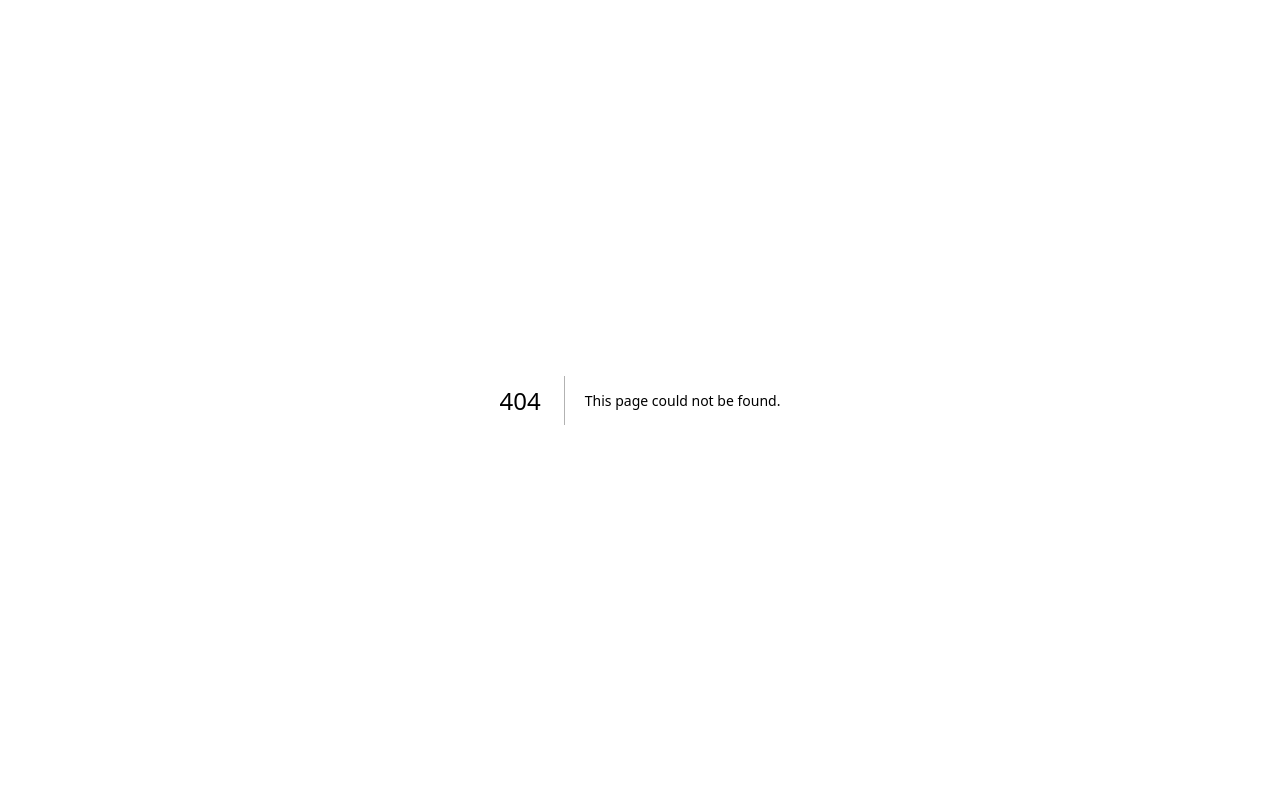
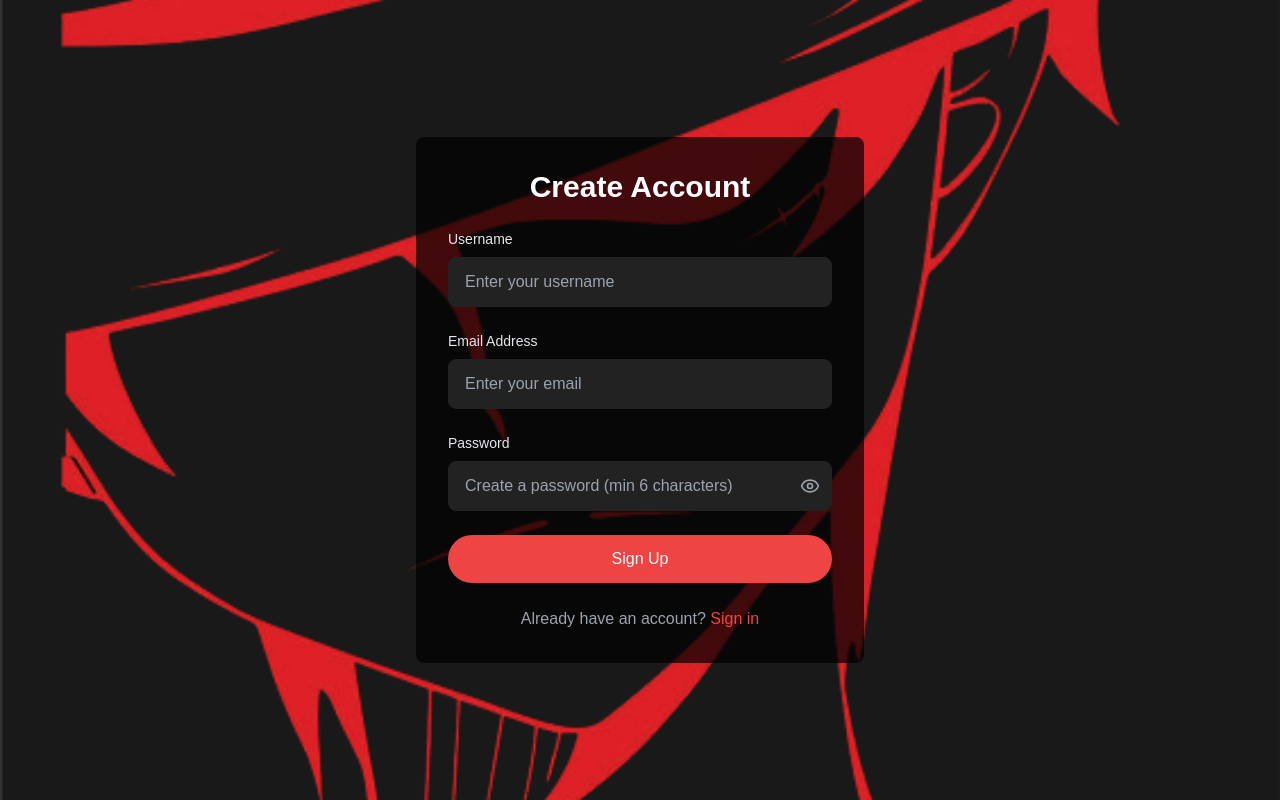
Before and after one commit to AniShop-org/web_app, a Next.js app: page /signup in a window 1280 px wide. Before the commit this address had no page. Built offline with nearby package versions, Linux system fonts and the light colour scheme.

Commit message:
signup page draft

```diff
--- a/app/componenets/productCard.jsx
+++ b/app/componenets/productCard.jsx
@@ -27,7 +27,7 @@ const ProductCard = ({ product }) => {
                 </h3>
 
                 {/* Rating */}
-                <div className="flex items-center gap-1">
+                <div className="flex items-center gap-0.5">
                     {[...Array(5)].map((_, i) => (
                         <span
                             key={i}
--- /dev/null
+++ b/app/signup/page.js
@@ -0,0 +1,218 @@
+"use client"
+
+import Image from 'next/image';
+import Link from 'next/link';
+import { useState } from 'react';
+import { useRouter } from 'next/navigation';
+import { Eye, EyeOff } from 'lucide-react';
+
+const validateEmail = (email) => {
+    const emailRegex = /^[^\s@]+@[^\s@]+\.[^\s@]+$/;
+    return emailRegex.test(email);
+};
+
+const validatePassword = (password) => {
+    return password.length >= 6;
+};
+
+export default function Signup() {
+  const router = useRouter();
+  const [formData, setFormData] = useState({
+    username: '',
+    email: '',
+    password: ''
+    });
+
+  const [validations, setValidations] = useState({
+    username: { isValid: false, isTouched: false },
+    email: { isValid: false, isTouched: false },
+    password: { isValid: false, isTouched: false }
+    });
+    const [showPassword, setShowPassword] = useState(false);
+
+  const [error, setError] = useState('');
+  const [loading, setLoading] = useState(false);
+
+  const handleSubmit = async (e) => {
+    e.preventDefault();
+    setError('');
+
+    setLoading(true);
+    try {
+      const response = await fetch('https://anishop-backend-test.onrender.com/api/v1/user/auth/signup', {
+        method: 'POST',
+        headers: {
+          'Content-Type': 'application/json',
+        },
+        body: JSON.stringify(formData)
+      });
+
+      const data = await response.json();
+
+      if (response.ok) {
+        router.push('/veridy-signup');
+      } else {
+        setError(data.message || 'Signup failed');
+      }
+    } catch (err) {
+      setError('Something went wrong. Please try again.');
+    } finally {
+      setLoading(false);
+    }
+  };
+
+  return (
+    <div className="bg-[#191919] min-h-screen">
+      <div className="relative w-full min-h-screen">
+        <div className="absolute inset-0">
+          <Image
+            src="/auth-banner.png"
+            alt="signup banner"
+            fill
+            className="object-cover brightness-25"
+            priority
+          />
+        </div>
+
+        <div className="relative z-10 flex items-center justify-center min-h-screen px-4">
+          <div className="bg-black/70 p-8 rounded-lg w-full max-w-md">
+            <h2 className="text-3xl font-bold text-white mb-6 text-center">
+              Create Account
+            </h2>
+
+            {error && (
+              <div className="bg-red-500/10 border border-red-500 text-red-500 px-4 py-2 rounded mb-4">
+                {error}
+              </div>
+            )}
+
+            <form onSubmit={handleSubmit} className="space-y-6">
+              <div>
+                <label htmlFor="username" className="block text-sm font-medium text-gray-200 mb-2">
+                  Username
+                </label>
+                <input
+                  type="text"
+                  id="username"
+                  required
+                  className="w-full px-4 py-3 bg-[#222222] border border-[#222222] rounded-lg text-white focus:outline-none focus:border-red-500"
+                  placeholder="Enter your username"
+                  value={formData.username}
+                  onChange={(e) => setFormData({...formData, username: e.target.value})}
+                />
+              </div>
+
+              <div>
+                <label htmlFor="email" className="block text-sm font-medium text-gray-200 mb-2">
+                  Email Address
+                </label>
+                <input
+                    type="email"
+                    id="email"
+                    required
+                    className={`w-full px-4 py-3 bg-[#222222] rounded-lg text-white focus:outline-none
+                        ${validations.email.isTouched
+                        ? validations.email.isValid
+                            ? 'border border-[#0C9409]'
+                            : 'border border-[#ED1010]'
+                        : 'border border-[#222222]'
+                        }`}
+                    placeholder="Enter your email"
+                    value={formData.email}
+                    onChange={(e) => {
+                        const email = e.target.value;
+                        setFormData({...formData, email});
+                        setValidations(prev => ({
+                        ...prev,
+                        email: {
+                            isValid: validateEmail(email),
+                            isTouched: true
+                        }
+                        }));
+                    }}
+                    onBlur={() => {
+                        setValidations(prev => ({
+                        ...prev,
+                        email: {
+                            ...prev.email,
+                            isTouched: true
+                        }
+                        }));
+                    }}
+                />
+              </div>
+
+              <div>
+                <label htmlFor="password" className="block text-sm font-medium text-gray-200 mb-2">
+                  Password
+                </label>
+                <div className="relative">
+                    <input
+                    type={showPassword ? "text" : "password"}
+                    id="password"
+                    required
+                    className={`w-full px-4 py-3 bg-[#222222] rounded-lg text-white focus:outline-none pr-12
+                        ${validations.password.isTouched
+                        ? validations.password.isValid
+                            ? 'border border-[#0C9409]'
+                            : 'border border-[#ED1010]'
+                        : 'border border-[#222222]'
+                        }`}
+                    placeholder="Create a password (min 6 characters)"
+                    value={formData.password}
+                    onChange={(e) => {
+                        const password = e.target.value;
+                        setFormData({...formData, password});
+                        setValidations(prev => ({
+                        ...prev,
+                        password: {
+                            isValid: validatePassword(password),
+                            isTouched: true
+                        }
+                        }));
+                    }}
+                    onBlur={() => {
+                        setValidations(prev => ({
+                        ...prev,
+                        password: {
+                            ...prev.password,
+                            isTouched: true
+                        }
+                        }));
+                    }}
+                    />
+                    <button
+                    type="button"
+                    className="absolute right-3 top-1/2 -translate-y-1/2 text-gray-400 hover:text-gray-200"
+                    onClick={() => setShowPassword(!showPassword)}
+                    >
+                    {showPassword ? (
+                        <EyeOff size={20} />
+                    ) : (
+                        <Eye size={20} />
+                    )}
+                    </button>
+                </div>
+              </div>
+
+              <button
+                type="submit"
+                disabled={loading}
+                className={`w-full bg-red-500 text-white px-8 py-3 rounded-full hover:bg-red-600 transition-colors ${loading ? 'opacity-50 cursor-not-allowed' : ''}`}
+              >
+                {loading ? 'Signing up...' : 'Sign Up'}
+              </button>
+            </form>
+
+            <p className="mt-6 text-center text-gray-400">
+              Already have an account?{' '}
+              <Link href="/login" className="text-red-500 hover:text-red-400">
+                Sign in
+              </Link>
+            </p>
+          </div>
+        </div>
+      </div>
+    </div>
+  );
+}
```
Also changed, not shown: public/auth-banner.png (added).
